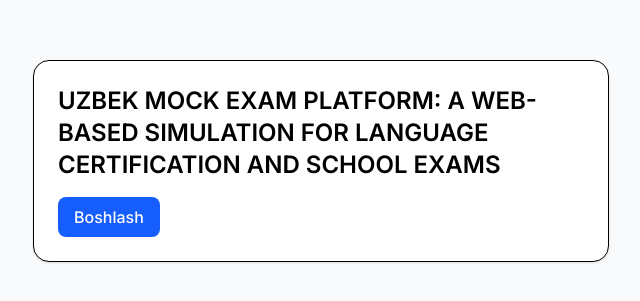
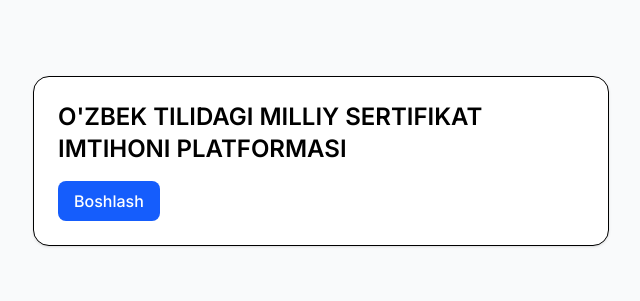
Before and after one commit to kumanboy/certification, a Next.js app: page / in a window 1280 px wide. Shown: the part 239-540 px from the top of the page, without its empty margins (319-959 px from the left). Built offline with nearby package versions, Linux system fonts and the light colour scheme.

Commit message:
Update heading text to Uzbek language

```diff
--- a/app/page.tsx
+++ b/app/page.tsx
@@ -4,7 +4,7 @@ export default function Home() {
     return (
         <main className="min-h-screen grid place-items-center bg-gray-50 p-6">
             <div className="w-full max-w-xl rounded-2xl border bg-white p-6 shadow">
-                <h1 className="text-2xl font-semibold">UZBEK MOCK EXAM PLATFORM: A WEB-BASED SIMULATION FOR LANGUAGE CERTIFICATION AND SCHOOL EXAMS</h1>
+                <h1 className="text-2xl font-semibold">O'ZBEK TILIDAGI MILLIY SERTIFIKAT IMTIHONI PLATFORMASI</h1>
                 <Link
                     href="/exam"
                     className="mt-4 inline-flex rounded-lg bg-blue-600 px-4 py-2 font-medium text-white"
```
